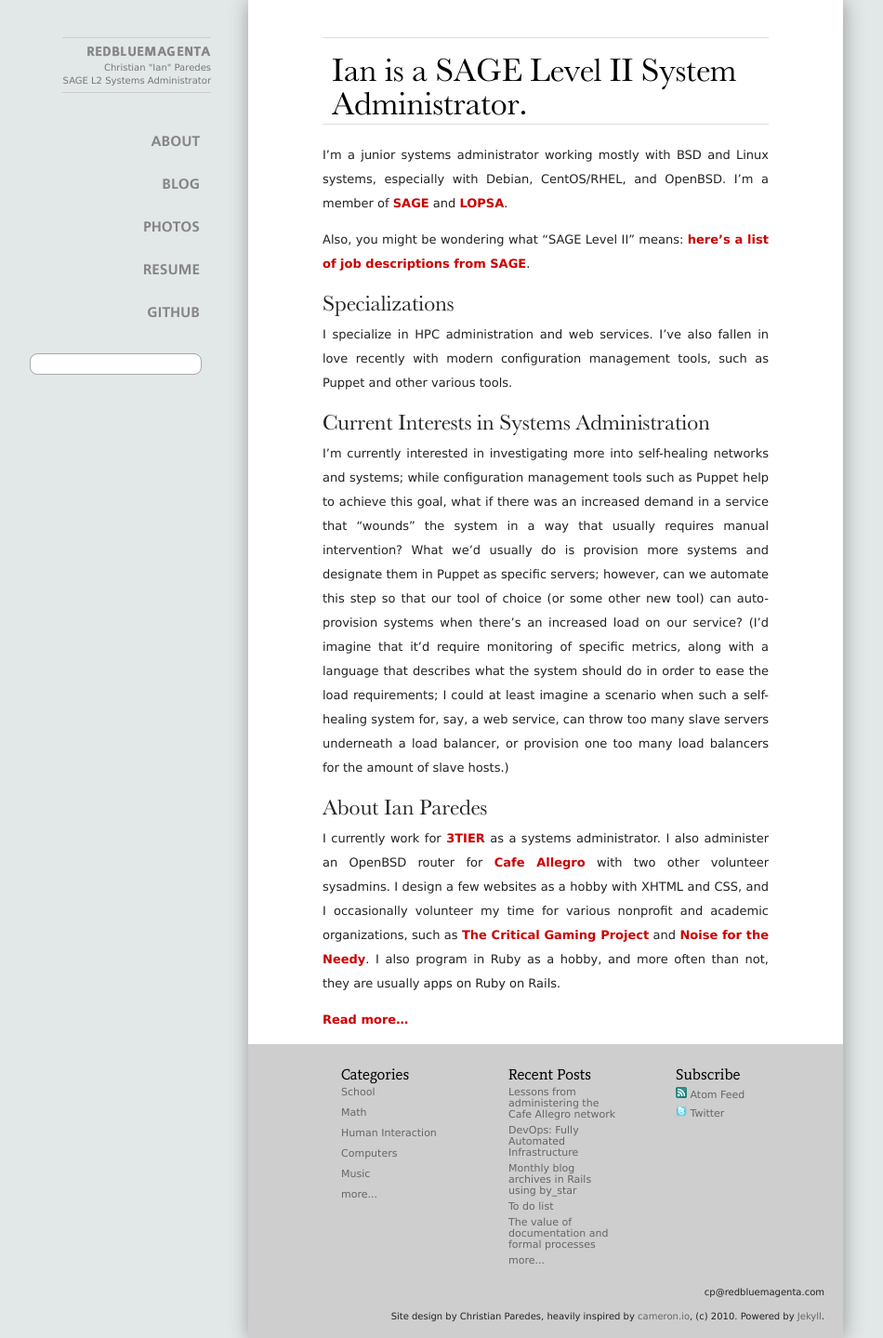
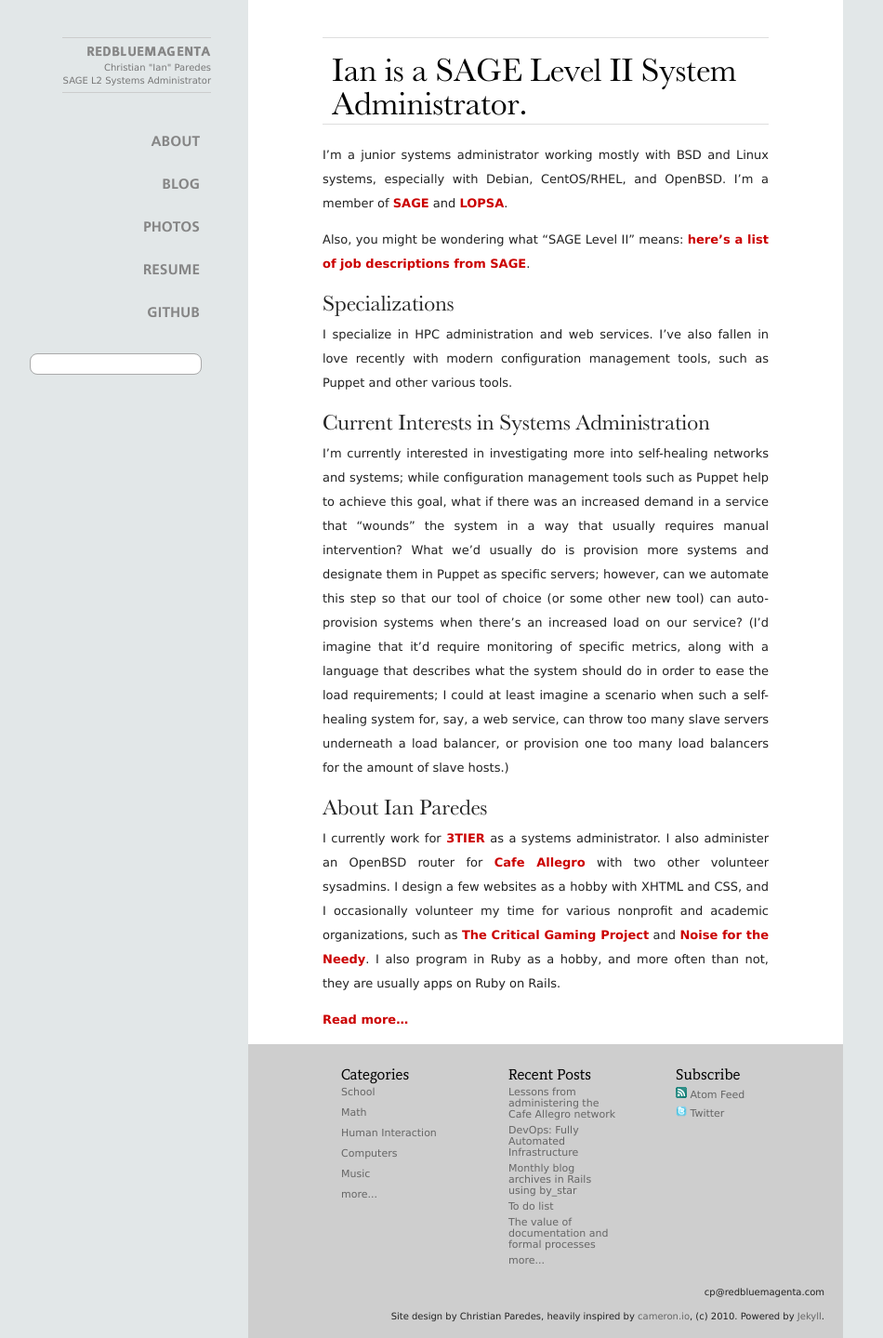
Before and after one commit to cparedes/redbluemagenta.com, a Jekyll site: the page built from index.markdown, in a window 1280 px wide. Shown: the whole page at 93% size, without its empty margins (63-1013 px from the left). Built offline with Jekyll 4.4.1, drawn with Linux system fonts in a browser that asks for light colours; Markdown is read by kramdown in place of the engine named in the settings; comment, search, counter and statistics services are not loaded.

Commit message:
Seeing if removing shadows will improve page performance

```diff
--- a/css/screen.css
+++ b/css/screen.css
@@ -283,8 +283,8 @@ h6 {
 	width:480px;
 	height:100%;
 	min-height:100%;
-	-moz-box-shadow: #999 1px 1px 20px;
-	-webkit-box-shadow: #999 1px 1px 20px;
+	/*-moz-box-shadow: #999 1px 1px 20px;
+	-webkit-box-shadow: #999 1px 1px 20px;*/
 }
 
 #pageBody img {
```
